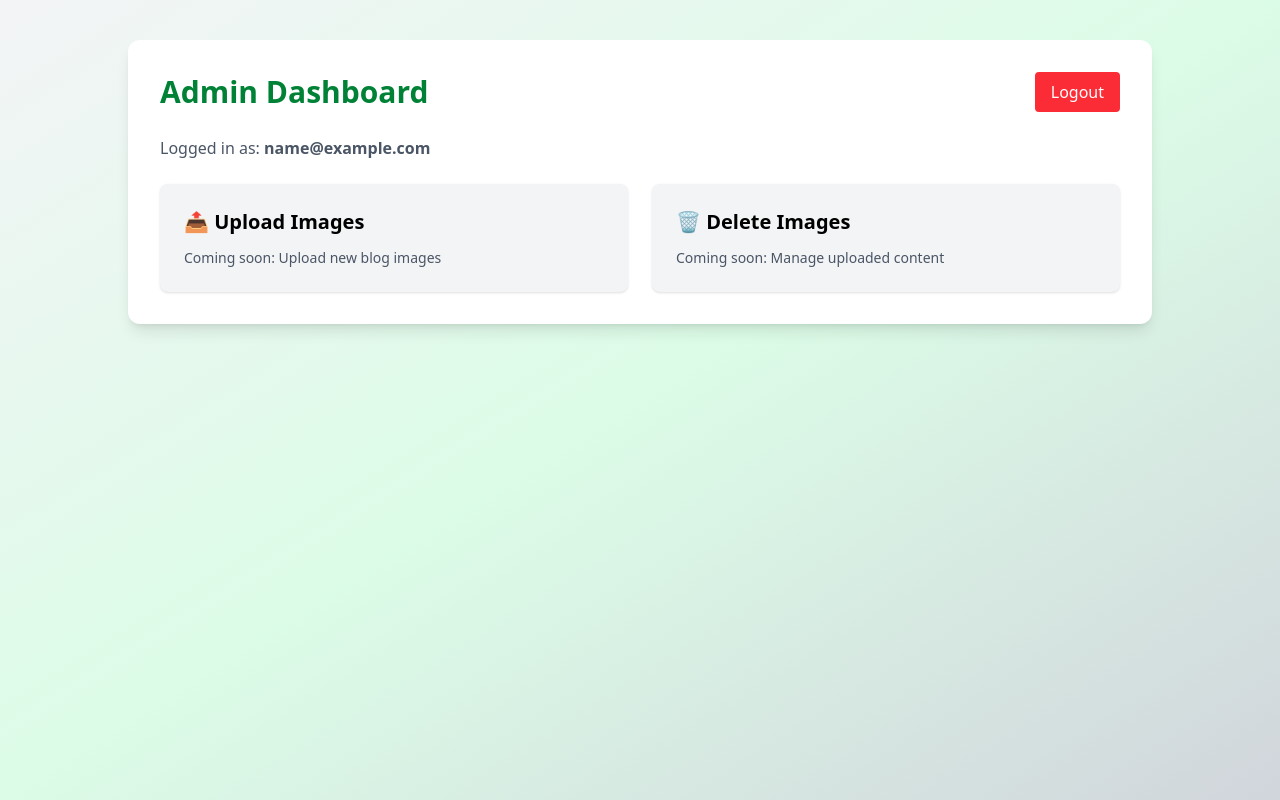
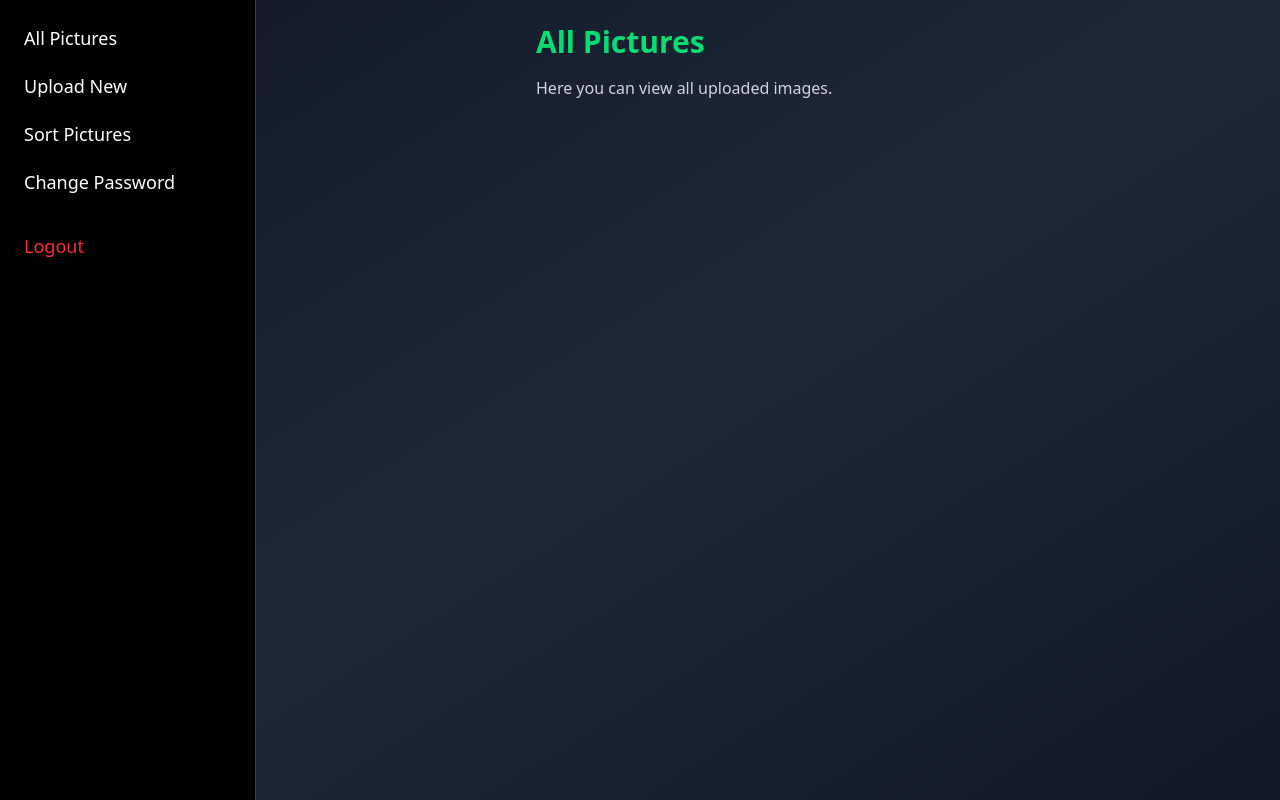
Before and after one commit to minioncodes/ravikeblogs, a React (Vite) app in the folder client/: page /admin/dashboard in a window 1280 px wide. Built offline with nearby package versions, Linux system fonts and the light colour scheme; sample sign-in values are in the browser's storage.

Commit message:
admin dashboard

```diff
--- a/client/src/AdminAuth.jsx
+++ b/client/src/AdminAuth.jsx
@@ -3,21 +3,12 @@ import { useNavigate } from "react-router-dom";
 import { motion } from "framer-motion";
 
 const AdminAuth = () => {
-  const [isSignup, setIsSignup] = useState(false);
   const [formData, setFormData] = useState({
-    username: "",
-    fullname: "",
     email: "",
     password: "",
   });
   const [error, setError] = useState("");
   const navigate = useNavigate();
-
-  const toggleForm = () => {
-    setIsSignup(!isSignup);
-    setFormData({ username: "", fullname: "", email: "", password: "" });
-    setError("");
-  };
 
   const handleChange = (e) =>
     setFormData({ ...formData, [e.target.name]: e.target.value });
@@ -26,27 +17,11 @@ const AdminAuth = () => {
     e.preventDefault();
     setError("");
 
-    const endpoint = isSignup
-      ? "http://localhost:3000/api/admin/signup"
-      : "http://localhost:3000/api/admin/signin";
-
-    const payload = isSignup
-      ? {
-          username: formData.username,
-          fullname: formData.fullname,
-          email: formData.email,
-          password: formData.password,
-        }
-      : {
-          email: formData.email,
-          password: formData.password,
-        };
-
     try {
-      const res = await fetch(endpoint, {
+      const res = await fetch("http://localhost:3000/api/admin/signin", {
         method: "POST",
         headers: { "Content-Type": "application/json" },
-        body: JSON.stringify(payload),
+        body: JSON.stringify(formData),
       });
 
       const data = await res.json();
@@ -55,8 +30,6 @@ const AdminAuth = () => {
 
       localStorage.setItem("access_token", data.token);
 
-
-
       navigate("/admin/dashboard");
     } catch (err) {
       setError(err.message);
@@ -64,19 +37,19 @@ const AdminAuth = () => {
   };
 
   return (
-    <div className="min-h-screen flex items-center justify-center bg-gradient-to-br from-gray-100 via-green-100 to-gray-300 p-6 font-sans">
+    <div className="min-h-screen flex items-center justify-center bg-gradient-to-br from-[#1e293b] via-[#0f172a] to-[#020617] p-6 font-sans">
       <motion.div
         initial={{ opacity: 0, y: 40 }}
         animate={{ opacity: 1, y: 0 }}
         transition={{ duration: 0.6 }}
-        className="bg-white/90 shadow-2xl rounded-3xl p-10 w-full max-w-lg backdrop-blur-md"
+        className="bg-white/10 backdrop-blur-lg border border-white/20 shadow-2xl rounded-3xl p-10 w-full max-w-lg"
       >
         <div className="text-center mb-8">
           <motion.h1
             initial={{ y: -20, opacity: 0 }}
             animate={{ y: 0, opacity: 1 }}
             transition={{ delay: 0.3 }}
-            className="text-4xl font-bold text-green-700"
+            className="text-4xl font-bold text-white"
           >
             Welcome Admin 👋
           </motion.h1>
@@ -84,44 +57,19 @@ const AdminAuth = () => {
             initial={{ y: -20, opacity: 0 }}
             animate={{ y: 0, opacity: 1 }}
             transition={{ delay: 0.5 }}
-            className="text-md text-gray-600 mt-2"
+            className="text-md text-gray-300 mt-2"
           >
-            {isSignup
-              ? "Create your admin account for Ravie ke Blogs"
-              : "Log in to manage blog content"}
+            Log in to manage blog content
           </motion.p>
         </div>
 
         {error && (
-          <div className="mb-4 text-red-600 text-center font-semibold text-sm">
+          <div className="mb-4 text-red-400 text-center font-semibold text-sm">
             {error}
           </div>
         )}
 
         <form className="space-y-5" onSubmit={handleAuthSubmit}>
-          {isSignup && (
-            <>
-              <input
-                type="text"
-                name="fullname"
-                placeholder="Full Name"
-                value={formData.fullname}
-                onChange={handleChange}
-                required
-                className="w-full px-4 py-3 border border-gray-300 rounded-lg focus:ring-2 focus:ring-green-400"
-              />
-              <input
-                type="text"
-                name="username"
-                placeholder="Username"
-                value={formData.username}
-                onChange={handleChange}
-                required
-                className="w-full px-4 py-3 border border-gray-300 rounded-lg focus:ring-2 focus:ring-green-400"
-              />
-            </>
-          )}
-
           <input
             type="email"
             name="email"
@@ -129,7 +77,7 @@ const AdminAuth = () => {
             value={formData.email}
             onChange={handleChange}
             required
-            className="w-full px-4 py-3 border border-gray-300 rounded-lg focus:ring-2 focus:ring-green-400"
+            className="w-full px-4 py-3 bg-white/10 text-white border border-white/20 rounded-lg placeholder-gray-300 focus:outline-none focus:ring-2 focus:ring-green-400"
           />
           <input
             type="password"
@@ -138,26 +86,16 @@ const AdminAuth = () => {
             value={formData.password}
             onChange={handleChange}
             required
-            className="w-full px-4 py-3 border border-gray-300 rounded-lg focus:ring-2 focus:ring-green-400"
+            className="w-full px-4 py-3 bg-white/10 text-white border border-white/20 rounded-lg placeholder-gray-300 focus:outline-none focus:ring-2 focus:ring-green-400"
           />
 
           <button
             type="submit"
-            className="w-full bg-green-600 text-white text-lg font-semibold py-3 rounded-lg hover:bg-green-700 transition"
+            className="w-full bg-green-500/80 text-white text-lg font-semibold py-3 rounded-lg hover:bg-green-600 transition"
           >
-            {isSignup ? "Sign Up" : "Sign In"}
+            Sign In
           </button>
         </form>
-
-        <p className="mt-6 text-center text-sm text-gray-600">
-          {isSignup ? "Already have an account?" : "Don't have an account?"}{" "}
-          <button
-            onClick={toggleForm}
-            className="text-green-700 font-medium hover:underline"
-          >
-            {isSignup ? "Sign In" : "Sign Up"}
-          </button>
-        </p>
       </motion.div>
     </div>
   );
--- a/client/src/AdminDashboard.jsx
+++ b/client/src/AdminDashboard.jsx
@@ -1,15 +1,18 @@
 import React, { useEffect, useState } from "react";
 import { useNavigate } from "react-router-dom";
+import { FiMenu, FiX } from "react-icons/fi";
 
 const AdminDashboard = () => {
-  const navigate = useNavigate();
   const [loading, setLoading] = useState(true);
   const [adminEmail, setAdminEmail] = useState("");
+  const [activeSection, setActiveSection] = useState("home");
+  const [sidebarOpen, setSidebarOpen] = useState(false);
+
+  const navigate = useNavigate();
 
   useEffect(() => {
     const token = localStorage.getItem("access_token");
     const email = localStorage.getItem("admin_email");
-
 
     if (!token) {
       navigate("/admin");
@@ -22,7 +25,42 @@ const AdminDashboard = () => {
   const handleLogout = () => {
     localStorage.removeItem("access_token");
     localStorage.removeItem("admin_email");
-    navigate("/admin");
+    navigate("/");
+  };
+
+  const renderSection = () => {
+    switch (activeSection) {
+      case "home":
+        return (
+          <div>
+            <h1 className="text-3xl font-bold text-green-400 mb-4">All Pictures</h1>
+            <p className="text-gray-300">Here you can view all uploaded images.</p>
+          </div>
+        );
+      case "upload":
+        return (
+          <div>
+            <h1 className="text-3xl font-bold text-green-400 mb-4">Upload New</h1>
+            <p className="text-gray-300">Upload new pictures to the gallery.</p>
+          </div>
+        );
+      case "sort":
+        return (
+          <div>
+            <h1 className="text-3xl font-bold text-green-400 mb-4">Sort Pictures</h1>
+            <p className="text-gray-300">Organize and sort your pictures.</p>
+          </div>
+        );
+      case "settings":
+        return (
+          <div>
+            <h1 className="text-3xl font-bold text-green-400 mb-4">Change Password</h1>
+            <p className="text-gray-300">Update your account password.</p>
+          </div>
+        );
+      default:
+        return null;
+    }
   };
 
   if (loading) {
@@ -34,34 +72,46 @@ const AdminDashboard = () => {
   }
 
   return (
-    <div className="min-h-screen bg-gradient-to-br from-gray-100 via-green-100 to-gray-300 p-10">
-      <div className="max-w-5xl mx-auto bg-white shadow-lg rounded-xl p-8">
-        <div className="flex justify-between items-center mb-6">
-          <h1 className="text-3xl font-bold text-green-700">Admin Dashboard</h1>
+    <div className="min-h-screen flex flex-col md:flex-row bg-gradient-to-br from-gray-900 via-gray-800 to-gray-900 text-white">
+
+
+      <div className="md:hidden flex items-center justify-between p-4 border-b border-gray-700 bg-black bg-opacity-40 backdrop-blur-lg">
+        <h2 className="text-xl font-bold text-green-400">Admin Panel</h2>
+        <button onClick={() => setSidebarOpen(!sidebarOpen)} className="text-white text-2xl">
+          {sidebarOpen ? <FiX /> : <FiMenu />}
+        </button>
+      </div>
+
+
+      <aside
+        className={`${
+          sidebarOpen ? "block" : "hidden"
+        } md:block w-full md:w-64 h-full md:h-screen bg-black bg-opacity-30 backdrop-blur-lg border-r border-gray-700 p-6 fixed md:relative z-50`}
+      >
+        <nav className="space-y-5 text-lg font-medium">
+          <button onClick={() => { setActiveSection("home"); setSidebarOpen(false); }} className="block w-full text-left hover:text-green-400">
+             All Pictures
+          </button>
+          <button onClick={() => { setActiveSection("upload"); setSidebarOpen(false); }} className="block w-full text-left hover:text-green-400">
+            Upload New
+          </button>
+          <button onClick={() => { setActiveSection("sort"); setSidebarOpen(false); }} className="block w-full text-left hover:text-green-400">
+            Sort Pictures
+          </button>
+          <button onClick={() => { setActiveSection("settings"); setSidebarOpen(false); }} className="block w-full text-left hover:text-green-400">
+             Change Password
+          </button>
           <button
             onClick={handleLogout}
-            className="bg-red-500 hover:bg-red-600 text-white font-medium px-4 py-2 rounded"
+            className="block text-left text-red-500 hover:text-red-400 w-full pt-4"
           >
             Logout
           </button>
-        </div>
+        </nav>
+      </aside>
 
-        <p className="text-gray-600 mb-6">
-          Logged in as: <span className="font-semibold">{adminEmail}</span>
-        </p>
 
-        {/* Dashboard features */}
-        <div className="grid grid-cols-1 md:grid-cols-2 gap-6">
-          <div className="bg-gray-100 p-6 rounded-lg shadow hover:shadow-md transition">
-            <h2 className="text-xl font-semibold mb-3">📤 Upload Images</h2>
-            <p className="text-sm text-gray-600">Coming soon: Upload new blog images</p>
-          </div>
-          <div className="bg-gray-100 p-6 rounded-lg shadow hover:shadow-md transition">
-            <h2 className="text-xl font-semibold mb-3">🗑️ Delete Images</h2>
-            <p className="text-sm text-gray-600">Coming soon: Manage uploaded content</p>
-          </div>
-        </div>
-      </div>
+      <main className="flex-1 p-6 md:ml-64 mt-16 md:mt-0">{renderSection()}</main>
     </div>
   );
 };
--- /dev/null
+++ b/client/src/components/AdminNavbar.jsx
@@ -0,0 +1,74 @@
+import React, { useState } from "react";
+import { motion, AnimatePresence } from "framer-motion";
+import { FiMenu, FiX } from "react-icons/fi";
+
+const AdminNavbar = () => {
+  const [isOpen, setIsOpen] = useState(false);
+
+  const handleLogout = () => {
+    localStorage.removeItem("access_token");
+    window.location.href = "/admin";
+  };
+
+  const toggleMenu = () => setIsOpen(!isOpen);
+
+  return (
+    <div className="w-full flex justify-center py-4 bg-transparent fixed top-0 z-50">
+      <motion.nav
+        initial={{ opacity: 0, y: -20 }}
+        animate={{ opacity: 1, y: 0 }}
+        className="w-full md:w-[75%] bg-transparent rounded-[50px] px-9 py-10 shadow-xl flex justify-between items-center"
+      >
+        <h1 className="text-2xl font-bold text-white md:text-green-700">
+          Admin Panel
+        </h1>
+
+
+        <div className="hidden md:flex gap-6 items-center">
+          <button className="text-green-800 font-medium hover:underline">
+            Change Password
+          </button>
+          <button
+            onClick={handleLogout}
+            className="bg-green-600 text-white px-4 py-2 rounded-lg hover:bg-green-700 transition"
+          >
+            Logout
+          </button>
+        </div>
+
+        {/* Mobile Menu Icon */}
+        <div className="md:hidden">
+          <button onClick={toggleMenu} className="text-3xl text-white">
+            {isOpen ? <FiX /> : <FiMenu />}
+          </button>
+        </div>
+      </motion.nav>
+
+      {/* Mobile Dropdown */}
+      <AnimatePresence>
+        {isOpen && (
+          <motion.div
+            initial={{ opacity: 0, height: 0 }}
+            animate={{ opacity: 1, height: "auto" }}
+            exit={{ opacity: 0, height: 0 }}
+            className="absolute top-[80px] w-full md:w-[75%] bg-white rounded-[40px] shadow-md md:hidden z-40 px-6 py-4"
+          >
+            <div className="flex flex-col items-start gap-4">
+              <button className="text-green-700 font-medium hover:underline">
+                Change Password
+              </button>
+              <button
+                onClick={handleLogout}
+                className="bg-green-600 text-white px-4 py-2 rounded-lg hover:bg-green-700 transition w-full"
+              >
+                Logout
+              </button>
+            </div>
+          </motion.div>
+        )}
+      </AnimatePresence>
+    </div>
+  );
+};
+
+export default AdminNavbar;
```
